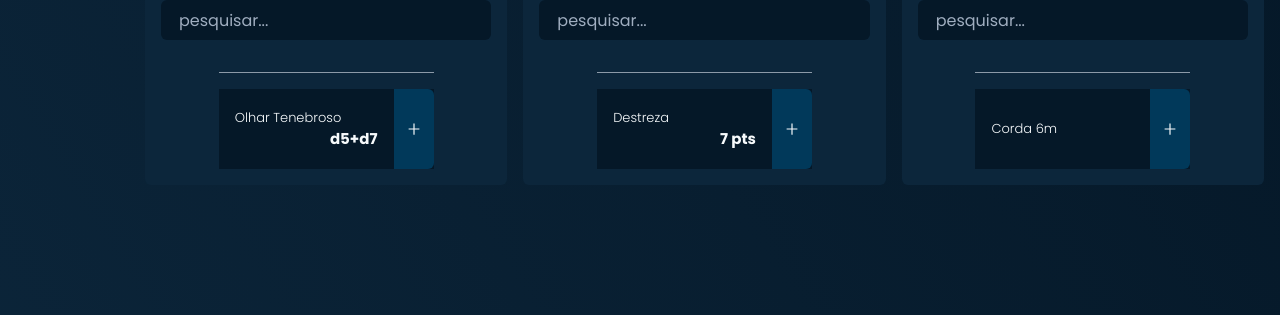
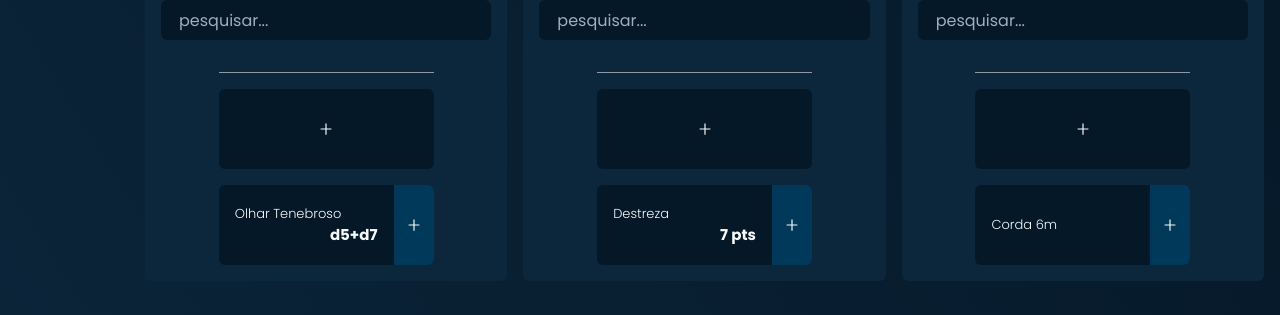
Before and after one commit to jeffsLM/prg, a Next.js app: page /selector/editor/skillMaker in a window 1280 px wide. Shown: the part 160-475 px from the top of the page. Built offline with nearby package versions, Linux system fonts and the light colour scheme.

Commit message:
add item skill maker empty

```diff
--- a/src/components/Selector/PrgItemSkillMaker.tsx
+++ b/src/components/Selector/PrgItemSkillMaker.tsx
@@ -3,16 +3,42 @@ import { AiOutlinePlus } from 'react-icons/ai'
 
 
 interface PrgItemSkillMakerProps {
-    title: string;
+    title?: string;
     damage?: string;
+    isEmpty?: boolean;
 }
 
-export function PrgItemSkillMaker({ title, damage }: PrgItemSkillMakerProps) {
+export function PrgItemSkillMaker({ title, damage, isEmpty }: PrgItemSkillMakerProps) {
+    if (isEmpty) {
+        return (
+            <Center
+                w="100%"
+                borderRadius="md"
+                minH="20"
+                bg="blue.900"
+                _hover={{
+                    bgColor: 'blue.500',
+                    cursor: 'pointer'
+                }}
+
+            >
+                <Icon as={AiOutlinePlus} />
+            </Center>
+        )
+    }
+
+
     return (
         <Flex
             direction="row"
             w="100%"
-            bg="blue.900">
+            bg="blue.900"
+            _hover={{
+                bgColor: 'blue.500',
+                cursor: 'pointer'
+            }}
+            borderRadius="md"
+        >
             <Flex
                 direction="column"
                 p="4"
--- a/src/pages/selector/editor/skillMaker/index.tsx
+++ b/src/pages/selector/editor/skillMaker/index.tsx
@@ -34,8 +34,9 @@ export default function skillMaker() {
                             </Box>
                             <Divider w="65%" />
                             <PrgContentSkillMaker                            >
-                                <PrgItemSkillMaker damage="d5+d7" title="Olhar Tenebroso" />
-                            </PrgContentSkillMaker>
+                                <PrgItemSkillMaker  isEmpty  />
+                                <PrgItemSkillMaker  damage="d5+d7" title="Olhar Tenebroso"  />
+                            </PrgContentSkillMaker >
                         </VStack>
 
                         <VStack
@@ -51,7 +52,8 @@ export default function skillMaker() {
                             </Box>
                             <Divider w="65%" />
                             <PrgContentSkillMaker                            >
-                                <PrgItemSkillMaker damage="7 pts" title="Destreza" />
+                                <PrgItemSkillMaker  isEmpty damage="7 pts" title="Destreza" />
+                                <PrgItemSkillMaker   damage="7 pts" title="Destreza" />
                             </PrgContentSkillMaker>
                         </VStack>
 
@@ -68,7 +70,8 @@ export default function skillMaker() {
                             </Box>
                             <Divider w="65%" />
                             <PrgContentSkillMaker >
-                                <PrgItemSkillMaker damage="" title="Corda 6m" />
+                                <PrgItemSkillMaker  isEmpty damage="" title="Corda 6m" />
+                                <PrgItemSkillMaker   damage="" title="Corda 6m" />
                             </PrgContentSkillMaker>
                         </VStack>
 
```
